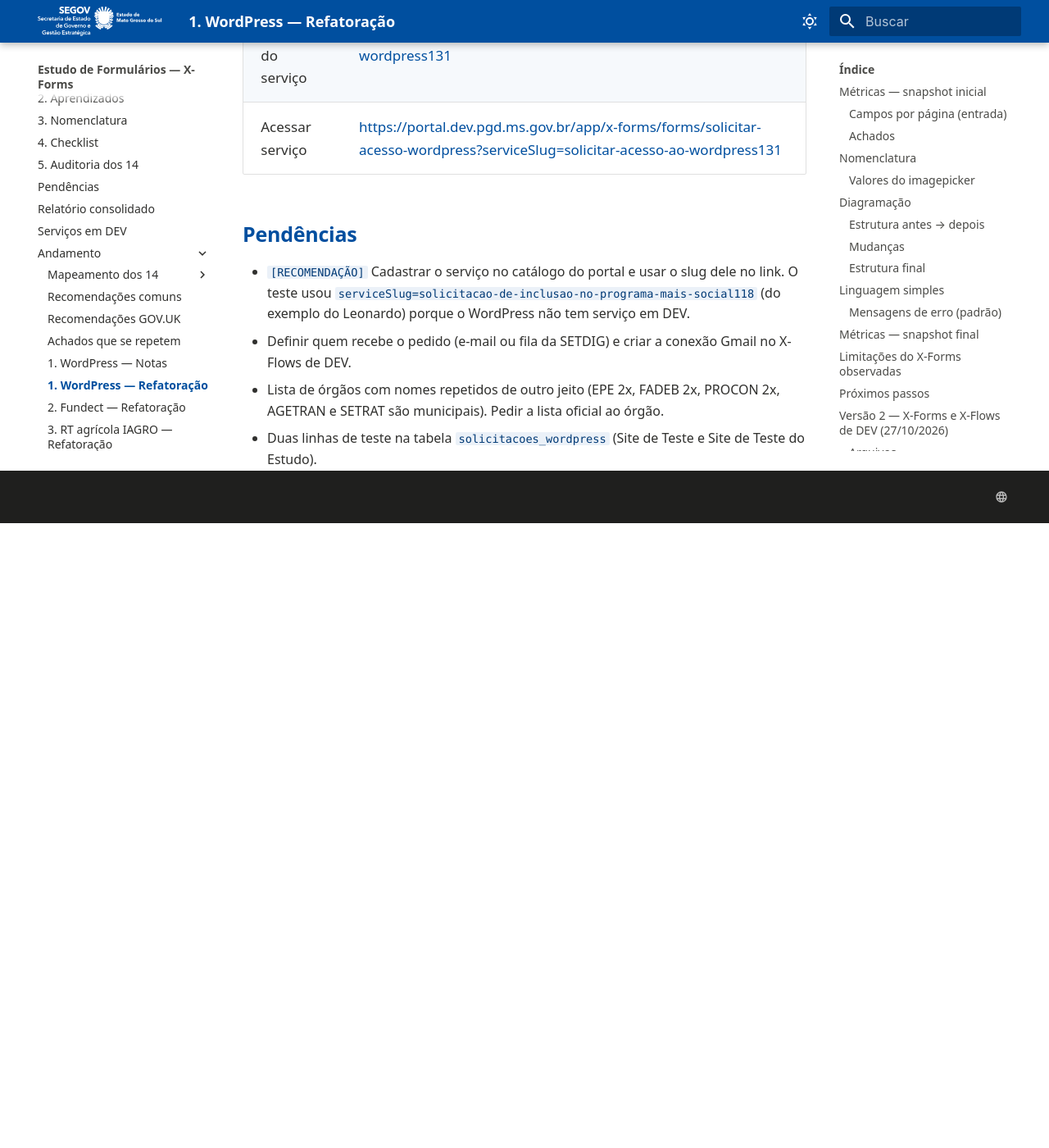
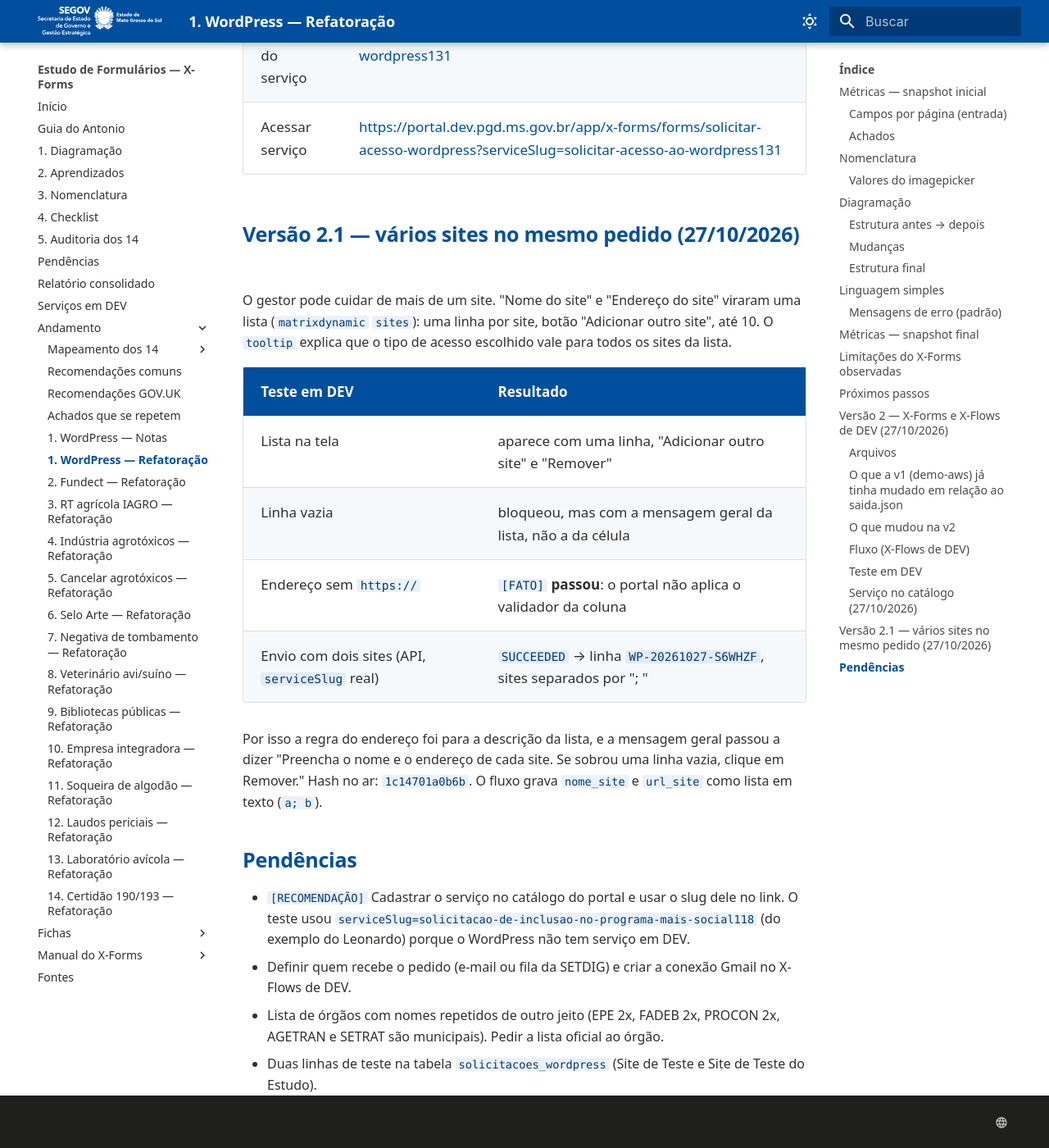
Before and after one commit to fabioramos-02/estudo-formularios, an MkDocs documentation site: the page built from docs/andamento/01-wordpress/notas.md, in a window 1280 px wide and 1400 px high, scrolled down 13819 px. Shown: the whole window at 82% size. Built offline with MkDocs 1.6.1 and Material for MkDocs 9.7.7, drawn with Linux system fonts in a browser that asks for light colours; before the commit the page ends 14457 px from its top, so only the background shows below that.

Commit message:
feat(wordpress): lista de sites no pedido de acesso, com tooltip
- nome e endereço do site viram matrixdynamic (até 10 sites); tooltip diz que o acesso vale para todos
- fluxo grava os sites separados por '; '; formulário e fluxo atualizados em DEV e testados
- CLAUDE.md: portal não aplica validador de coluna de matriz; pastas do X-Flows por API

```diff
--- a/docs/andamento/01-wordpress/gerar_fluxo.py
+++ b/docs/andamento/01-wordpress/gerar_fluxo.py
@@ -21,13 +21,15 @@
   // ponytail: aleatório como no exemplo; trocar pelo protocolo da API de Tramitação quando houver
   const protocolo = 'WP-' + dataMS + '-' + Math.random().toString(36).slice(2, 8).toUpperCase();
   const mesmoGestor = a.responsavel_e_gestor === true;
+  // sites chega como lista [{nome_site, url_site}]; a tabela guarda um site por item, separados por '; '
+  const sites = Array.isArray(a.sites) ? a.sites : [];
   return {
     protocolo,
     recebidoEm,
     situacao: 'Recebido',
     perfil: a.perfil_solicitante ?? '',
-    nomeSite: a.nome_site ?? '',
-    urlSite: a.url_site ?? '',
+    nomeSite: sites.map((s) => s.nome_site ?? '').join('; '),
+    urlSite: sites.map((s) => s.url_site ?? '').join('; '),
     permissao: a.permissao_acesso ?? '',
     colaboradorNome: a.nome_colaborador ?? '',
     colaboradorEmail: a.email_colaborador ?? '',
--- a/docs/andamento/01-wordpress/notas.md
+++ b/docs/andamento/01-wordpress/notas.md
@@ -265,6 +265,23 @@
 | Página do serviço | <https://portal.dev.pgd.ms.gov.br/servicos/solicitar-acesso-ao-wordpress131> |
 | Acessar serviço | <https://portal.dev.pgd.ms.gov.br/app/x-forms/forms/solicitar-acesso-wordpress?serviceSlug=solicitar-acesso-ao-wordpress131> |
 
+## Versão 2.1 — vários sites no mesmo pedido (27/10/2026)
+
+O gestor pode cuidar de mais de um site. "Nome do site" e "Endereço do site" viraram uma lista
+(`matrixdynamic` `sites`): uma linha por site, botão "Adicionar outro site", até 10. O `tooltip` explica que o
+tipo de acesso escolhido vale para todos os sites da lista.
+
+| Teste em DEV | Resultado |
+|---|---|
+| Lista na tela | aparece com uma linha, "Adicionar outro site" e "Remover" |
+| Linha vazia | bloqueou, mas com a mensagem geral da lista, não a da célula |
+| Endereço sem `https://` | `[FATO]` **passou**: o portal não aplica o validador da coluna |
+| Envio com dois sites (API, `serviceSlug` real) | `SUCCEEDED` → linha `WP-20261027-S6WHZF`, sites separados por "; " |
+
+Por isso a regra do endereço foi para a descrição da lista, e a mensagem geral passou a dizer
+"Preencha o nome e o endereço de cada site. Se sobrou uma linha vazia, clique em Remover."
+Hash no ar: `1c14701a0b6b`. O fluxo grava `nome_site` e `url_site` como lista em texto (`a; b`).
+
 ## Pendências
 
 - `[RECOMENDAÇÃO]` Cadastrar o serviço no catálogo do portal e usar o slug dele no link. O teste usou
```
Also changed, not shown: CLAUDE.md (+5 -0 lines), docs/andamento/01-wordpress/fluxo-wordpress.json (+1 -1 lines), docs/andamento/01-wordpress/gerar_v2.py (+28 -0 lines), docs/andamento/01-wordpress/xforms-v2.json (+28 -6 lines).
